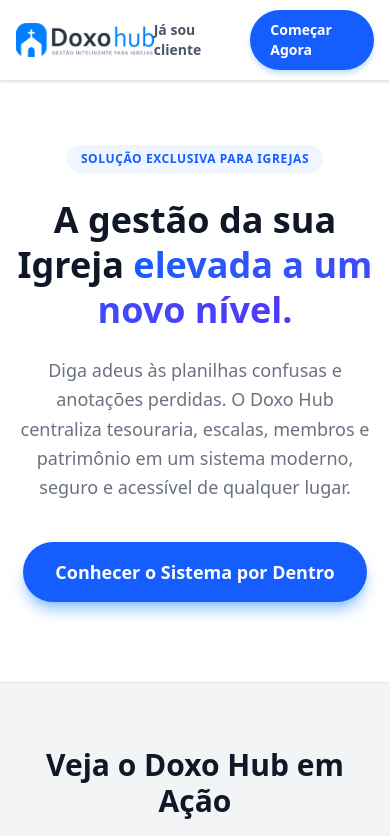
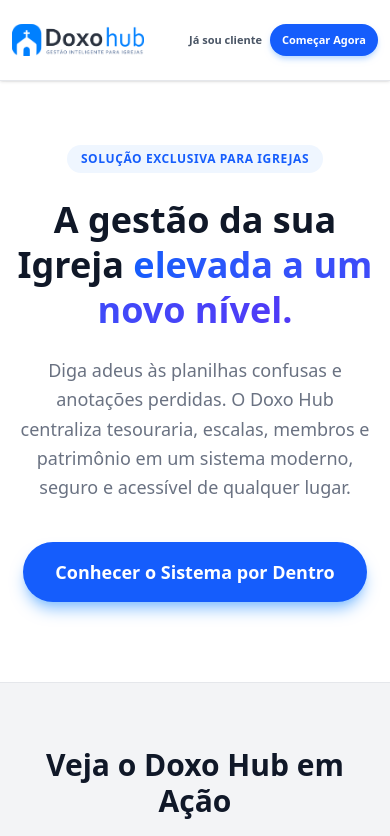
Before and after one commit to tiagobsesh78-star/sistema-igreja, a Next.js app: page /conheca in a window 390 px wide. Shown: the top 836 px of the page. Built offline with nearby package versions, Linux system fonts and the light colour scheme.

Commit message:
ajuste na pagina conheca

```diff
--- a/src/app/conheca/page.tsx
+++ b/src/app/conheca/page.tsx
@@ -54,16 +54,16 @@
   };
 
   return (
-    <div className="min-h-screen bg-gray-50 text-gray-800 font-sans selection:bg-blue-200 antialiased relative scroll-smooth">
+    <div className="min-h-screen bg-gray-50 text-gray-800 font-sans selection:bg-blue-200 antialiased relative scroll-smooth overflow-x-hidden">
 
-      {/* 1. HEADER */}
-      <header className="bg-white border-b border-gray-200 sticky top-0 z-50 shadow-sm backdrop-blur-md bg-white/95">
-        <div className="max-w-7xl mx-auto px-4 sm:px-6 lg:px-8 h-20 flex items-center justify-between">
-          <div className="flex items-center gap-3">
+      {/* 1. HEADER REVISADO E 100% RESPONSIVO */}
+      <header className="bg-white border-b border-gray-200 sticky top-0 z-50 shadow-sm backdrop-blur-md bg-white/95 w-full">
+        <div className="max-w-7xl mx-auto px-3 sm:px-6 lg:px-8 h-20 flex items-center justify-between">
+          <div className="flex items-center min-w-0 mr-2 sm:mr-4">
             <img
               src="/LOGOTIPO.png"
               alt="Logo Doxo Hub"
-              className="h-10 w-auto object-contain"
+              className="h-8 sm:h-10 w-auto object-contain"
               onError={(e) => {
                 e.currentTarget.style.display = 'none';
                 if (e.currentTarget.nextElementSibling) {
@@ -72,11 +72,17 @@
               }}
             />
           </div>
-          <nav className="flex items-center gap-6">
-            <Link href="/login" className="text-gray-600 hover:text-blue-600 font-semibold text-sm transition">
+          <nav className="flex items-center gap-2 sm:gap-6 shrink-0">
+            <Link
+              href="/login"
+              className="text-gray-600 hover:text-blue-600 font-semibold text-[11px] sm:text-sm transition whitespace-nowrap"
+            >
               Já sou cliente
             </Link>
-            <Link href="#planos" className="bg-blue-600 hover:bg-blue-700 text-white px-5 py-2.5 rounded-full font-bold text-sm transition shadow-md shadow-blue-200">
+            <Link
+              href="#planos"
+              className="bg-blue-600 hover:bg-blue-700 text-white px-3 sm:px-5 py-2 sm:py-2.5 rounded-full font-bold text-[11px] sm:text-sm transition whitespace-nowrap shadow-md shadow-blue-200"
+            >
               Começar Agora
             </Link>
           </nav>
@@ -84,7 +90,7 @@
       </header>
 
       {/* 2. HERO SECTION */}
-      <section className="relative bg-white pt-16 pb-12 lg:pt-20 lg:pb-16 overflow-hidden">
+      <section className="relative bg-white pt-16 pb-12 lg:pt-20 lg:pb-16 overflow-hidden w-full">
         <div className="max-w-7xl mx-auto px-4 sm:px-6 lg:px-8 text-center">
           <span className="inline-flex items-center gap-1.5 py-1.5 px-3.5 rounded-full text-xs font-bold bg-blue-50 text-blue-600 mb-6 uppercase tracking-wider">
             Solução Exclusiva para Igrejas
@@ -108,7 +114,7 @@
       </section>
 
       {/* 3. TOUR DO SISTEMA */}
-      <section id="tour" className="bg-gray-100 py-16 border-y border-gray-200">
+      <section id="tour" className="bg-gray-100 py-16 border-y border-gray-200 w-full">
         <div className="max-w-7xl mx-auto px-4 sm:px-6 lg:px-8">
           <div className="text-center mb-10">
             <h2 className="text-3xl font-extrabold text-gray-900 tracking-normal">Veja o Doxo Hub em Ação</h2>
@@ -148,7 +154,7 @@
               </p>
               <div className="pt-2">
                 <span className="inline-flex items-center gap-1.5 text-xs font-bold text-green-600 bg-green-50 px-2.5 py-1 rounded-md uppercase tracking-wide">
-                  <svg className="w-3.5 h-3.5" fill="none" stroke="currentColor" viewBox="0 0 24 24" xmlns="http://www.w3.org/2000/svg"><path strokeLinecap="round" strokeLinejoin="round" strokeWidth={2.5} d="M5 13l4 4L19 7" /></svg>
+                  <svg className="w-3.5 h-3.5 shrink-0" fill="none" stroke="currentColor" viewBox="0 0 24 24" xmlns="http://www.w3.org/2000/svg"><path strokeLinecap="round" strokeLinejoin="round" strokeWidth={2.5} d="M5 13l4 4L19 7" /></svg>
                   100% Responsivo e Fluido
                 </span>
               </div>
@@ -181,7 +187,7 @@
       </section>
 
       {/* 4. FUNCIONALIDADES RESUMIDAS */}
-      <section className="bg-white py-16 lg:py-24">
+      <section className="bg-white py-16 lg:py-24 w-full">
         <div className="max-w-7xl mx-auto px-4 sm:px-6 lg:px-8">
           <div className="text-center mb-16">
             <h2 className="text-3xl font-extrabold text-gray-900 tracking-normal">Recursos Prontos para Atender Sua Comunidade</h2>
@@ -209,7 +215,7 @@
       </section>
 
       {/* 5. PLANOS E PREÇOS INTEGRADOS AO CHECKOUT */}
-      <section id="planos" className="bg-gray-100 py-16 lg:py-24 border-t border-gray-200">
+      <section id="planos" className="bg-gray-100 py-16 lg:py-24 border-t border-gray-200 w-full">
         <div className="max-w-7xl mx-auto px-4 sm:px-6 lg:px-8 text-center">
           <h2 className="text-3xl font-extrabold text-gray-900 mb-4 tracking-normal">Um Investimento Justo e Transparente</h2>
           <p className="text-gray-500 text-lg mb-12 max-w-2xl mx-auto font-medium">
@@ -249,7 +255,7 @@
             {/* PLANO 2 (Destaque) */}
             <div className="bg-blue-600 rounded-3xl shadow-xl border border-blue-600 overflow-hidden flex flex-col transition hover:shadow-2xl hover:-translate-y-1 transform lg:-translate-y-2">
               <div className="bg-blue-700 py-1.5 text-center text-xs font-bold text-white uppercase tracking-widest">
-                Mais Escolhido
+                Recomendado
               </div>
               <div className="p-6 border-b border-blue-500">
                 <h3 className="text-xl font-extrabold text-white mb-1 tracking-normal">Crescimento</h3>
@@ -338,7 +344,7 @@
       </section>
 
       {/* 6. RODAPÉ */}
-      <footer className="bg-gray-900 text-gray-400 py-12 text-center text-sm border-t border-gray-800">
+      <footer className="bg-gray-900 text-gray-400 py-12 text-center text-sm border-t border-gray-800 w-full">
         <p>© {new Date().getFullYear()} Doxo Hub. Todos os direitos reservados.</p>
         <p className="mt-2 text-xs text-gray-600 font-medium">Desenvolvido com excelência técnica para o serviço do Reino.</p>
       </footer>
@@ -363,7 +369,7 @@
                 Escolha a forma mais confortável para falar com nossa equipe sobre o plano personalizado para a sua igreja.
               </p>
 
-              <div className="bg-gray-50 border border-gray-200 rounded-xl p-3.5 mb-6 flex items-center justify-between gap-3">
+              <div className="bg-gray-50 border border-gray-200 rounded-xl p-3.5 mb-6 flex items-center justify-between gap-3 overflow-hidden">
                 <span className="font-mono text-sm sm:text-base text-gray-700 font-semibold select-all truncate">
                   comercial@doxohub.com.br
                 </span>
```
